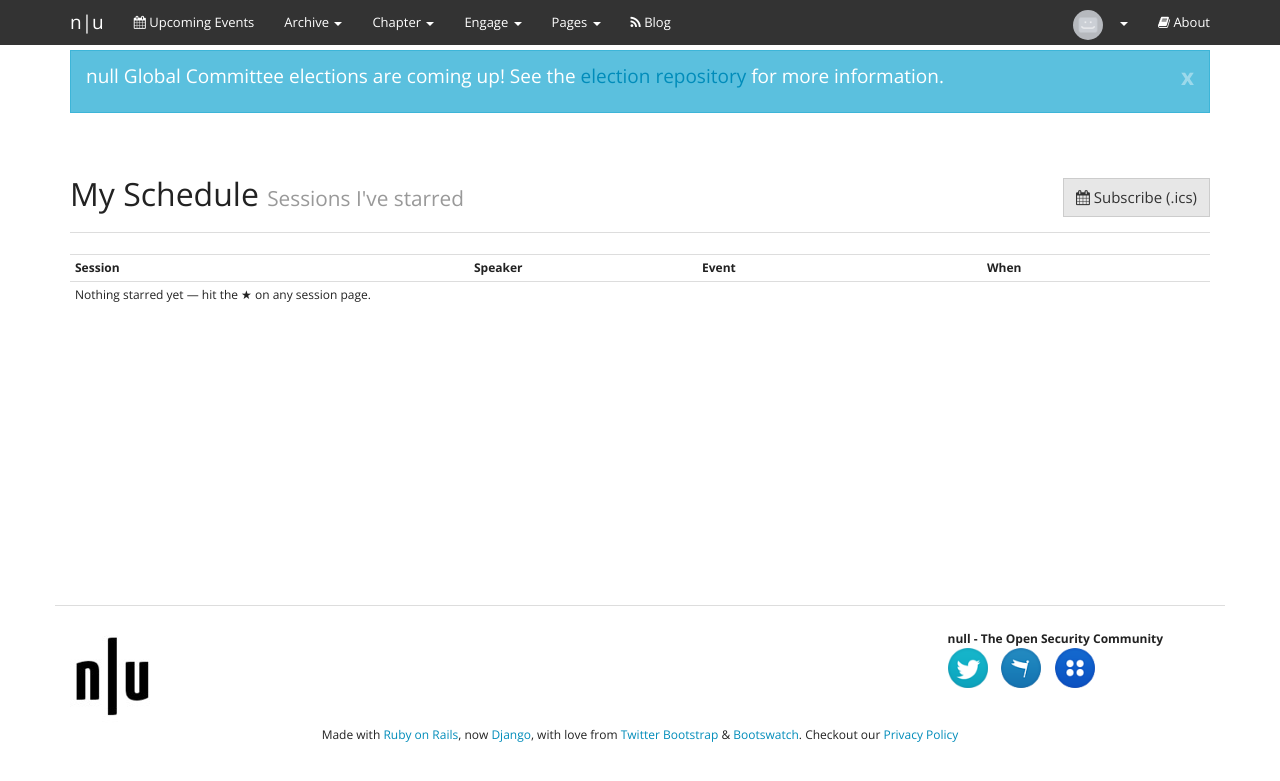
After one commit to Mre11i0t/null-community-platform, a Django app: page /events/sessions/my_schedule/ in a window 1280 px wide. The commit adds this page. Shown: the top 781 px of the page. Run offline with Django 5.2, Linux system fonts and the light colour scheme; the visitor is signed in with stand-in values (Sample User, id 1); data comes from the database, SQL or seed files in the repository; data that the repository does not hold is empty; parts of the project's set-up code (start-up, migrations or seed data) failed here and were passed over; some libraries are stand-ins or nearby versions.

Commit message:
Personal agenda: star sessions, My Schedule view, subscribable ICS
- StarredSession (unique per user+session), toggled from the session
  page; /events/sessions/my_schedule/ lists starred talks upcoming-
  first; my_schedule.ics is a subscribable calendar of them
- 1 new test (172 total)

Co-Authored-By: Claude Fable 5 <noreply@anthropic.com>

```diff
--- a/apps/events/urls.py
+++ b/apps/events/urls.py
@@ -8,6 +8,9 @@ urlpatterns = [
     path("<int:pk>/", views.detail, name="detail"),
     path("<int:pk>/calendar.ics", views.event_ics, name="event_ics"),
     path("sessions/my_sessions/", views.my_sessions, name="my_sessions"),
+    path("sessions/my_schedule/", views.my_schedule, name="my_schedule"),
+    path("sessions/my_schedule.ics", views.my_schedule_ics, name="my_schedule_ics"),
+    path("sessions/<int:pk>/star/", views.session_star, name="session_star"),
     path("sessions/<int:pk>/", views.session_detail, name="session_detail"),
     path("sessions/<int:pk>/confirm/", views.session_confirm, name="session_confirm"),
     path("sessions/<int:pk>/like/", views.session_like, name="session_like"),
--- a/apps/events/views.py
+++ b/apps/events/views.py
@@ -269,3 +269,69 @@ def session_confirm(request, pk):
         session.confirm_speaker()
         messages.success(request, f'Slot confirmed for "{session.name}" — thank you!')
     return redirect("events:my_sessions")
+
+
+@login_required
+def session_star(request, pk):
+    """Toggle a star (personal agenda)."""
+    from .models import StarredSession
+
+    session = get_object_or_404(EventSession.objects.alive(), pk=pk)
+    if request.method == "POST":
+        star, created = StarredSession.objects.get_or_create(user=request.user, session=session)
+        if not created:
+            star.delete()
+            messages.info(request, "Removed from your schedule.")
+        else:
+            messages.success(request, "Added to your schedule.")
+    return redirect("events:session_detail", pk=session.pk)
+
+
+@login_required
+def my_schedule(request):
+    """The member's starred sessions, upcoming first."""
+    from .models import StarredSession
+
+    stars = (
+        StarredSession.objects.filter(user=request.user, session__deleted_at__isnull=True)
+        .select_related("session", "session__event", "session__event__chapter", "session__user")
+        .order_by("session__start_time")
+    )
+    return render(
+        request,
+        "events/my_schedule.html",
+        {"stars": stars, "now": timezone.now()},
+    )
+
+
+@login_required
+def my_schedule_ics(request):
+    """ICS of the member's starred sessions — subscribable."""
+    from icalendar import Calendar, Event as IcsEvent
+    from icalendar import vText
+
+    from django.http import HttpResponse
+
+    from .models import StarredSession
+
+    cal = Calendar()
+    cal.add("x-wr-calname", "My null schedule")
+    cal.add("version", "2.0")
+    cal.add("prodid", "-//null Community Platform//null.community//")
+    stars = StarredSession.objects.filter(
+        user=request.user, session__deleted_at__isnull=True
+    ).select_related("session", "session__event", "session__event__venue")
+    for star in stars:
+        session = star.session
+        ics = IcsEvent()
+        ics["uid"] = f"swachalit-session-{session.pk}"
+        ics.add("summary", session.name)
+        ics.add("dtstart", session.start_time)
+        ics.add("dtend", session.end_time)
+        ics.add("location", vText(session.event.venue.name))
+        cal.add_component(ics)
+    return HttpResponse(
+        cal.to_ical(),
+        content_type="text/calendar",
+        headers={"Content-Disposition": 'inline; filename="my-schedule.ics"'},
+    )
--- /dev/null
+++ b/templates/events/my_schedule.html
@@ -0,0 +1,35 @@
+{% extends "base.html" %}
+{% block page_title %}My Schedule - null Community{% endblock %}
+{% block content %}
+<div class="row">
+  <div class="col-md-12">
+    <div class="page-header">
+      <h2>My Schedule
+        <small>Sessions I've starred</small>
+        <span class="pull-right">
+          <a href="{% url 'events:my_schedule_ics' %}" class="btn btn-default"><i class="fa fa-calendar"></i> Subscribe (.ics)</a>
+        </span>
+      </h2>
+    </div>
+  </div>
+</div>
+
+<div class="table-responsive">
+  <table class="table table-condensed">
+    <tr><th width="35%">Session</th><th width="20%">Speaker</th><th width="25%">Event</th><th width="20%">When</th></tr>
+    {% for star in stars %}
+    <tr>
+      <td><a href="{% url 'events:session_detail' star.session.pk %}">{{ star.session.name|truncatechars:45 }}</a></td>
+      <td>{{ star.session.speaker_name }}</td>
+      <td><a href="{% url 'events:detail' star.session.event.pk %}">{{ star.session.event.name|truncatechars:35 }}</a></td>
+      <td>
+        {{ star.session.start_time|date:"M d, g:i A" }}
+        {% if star.session.start_time > now %}<span class="label label-success">Upcoming</span>{% endif %}
+      </td>
+    </tr>
+    {% empty %}
+    <tr><td colspan="4">Nothing starred yet — hit the ★ on any session page.</td></tr>
+    {% endfor %}
+  </table>
+</div>
+{% endblock %}
--- a/templates/events/session_detail.html
+++ b/templates/events/session_detail.html
@@ -64,6 +64,12 @@
   <div class="col-md-12">
     <div class="reaction">
       {% if user.is_authenticated %}
+      {% if user.is_authenticated %}
+      <form method="post" action="{% url 'events:session_star' session.pk %}" style="display:inline;">
+        {% csrf_token %}
+        <button type="submit" class="btn btn-link text-warning" title="Add to my schedule"><i class="fa fa-star"></i> Star</button>
+      </form>
+      {% endif %}
       <form method="post" action="{% url 'events:session_like' session.pk %}" style="display:inline;">
         {% csrf_token %}
         <button type="submit" class="btn btn-link {% if user_vote == 'up' %}text-primary{% else %}text-muted{% endif %}">
```
Also changed, not shown: apps/events/models.py (+19 -0 lines), apps/events/tests.py (+22 -0 lines), apps/events/migrations/0008_starredsession.py (added).
